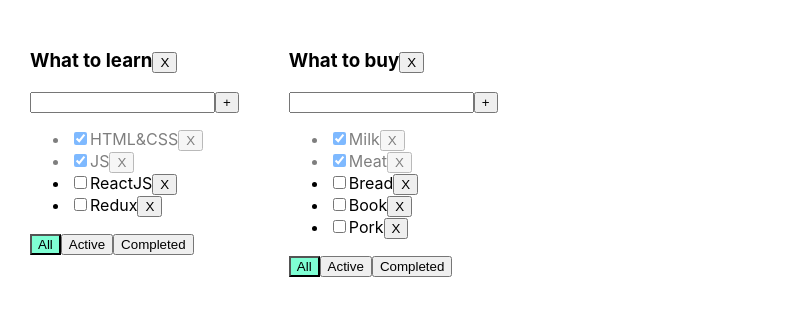
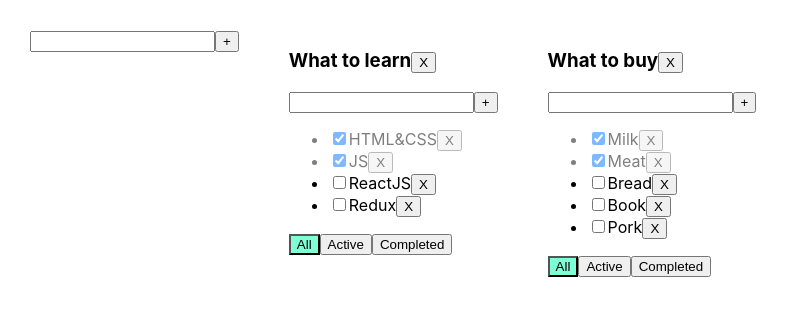
Before and after one commit to cheechoo28/to-do-list, a React (Create React App) app: page / in a window 1280 px wide. Shown: the top 316 px of the page, without its empty margins (0-789 px from the left). Built offline with nearby package versions, Linux system fonts and the light colour scheme.

Commit message:
to-do-list-6

```diff
--- /dev/null
+++ b/src/AddItem.tsx
@@ -0,0 +1,41 @@
+import React, {ChangeEvent, KeyboardEvent, useState} from "react";
+
+type AddItemPropsType = {
+    addItem: (changeTitle: string) => void
+}
+
+export function AddItem(props: AddItemPropsType) {
+    const [error, setError] = useState<string | null>(null)
+    const [newTitleForTask, setNewTitleForTask] = useState<string>('')
+
+    const onChangeHandler = (e: ChangeEvent<HTMLInputElement>) => {
+        setNewTitleForTask(e.currentTarget.value)
+    }
+    const onKeyPressHandler = (e: KeyboardEvent<HTMLInputElement>) => {
+        setError(null)
+        if (e.charCode === 13) {
+            addTask()
+        }
+    }
+    const addTask = () => {
+        if (newTitleForTask.trim() !== '') {
+            props.addItem(newTitleForTask.trim())
+            setNewTitleForTask('')
+        } else {
+            setError("Title is required!")
+        }
+    }
+
+    return (
+        <div>
+            <input
+                className={error ? "error" : ""}
+                value={newTitleForTask}
+                onChange={onChangeHandler}
+                onKeyPress={onKeyPressHandler}
+            />
+            <button onClick={addTask}>+</button>
+            {error && <div className={"error-message"}>{error}</div>}
+        </div>
+    )
+}
--- a/src/App.tsx
+++ b/src/App.tsx
@@ -2,6 +2,7 @@ import React, {useState} from 'react';
 import './App.css';
 import {TasksType, TodoList} from "./TodoList";
 import {v1} from "uuid";
+import {AddItem} from "./AddItem";
 
 
 export type FilterType = "all" | "active" | "completed"
@@ -43,6 +44,7 @@ function App() {
         tasksObj[toDoListID] = toDoListTasks.filter(t => t.id !== taskID)
         setTasks({...tasksObj})
     }
+
     function changeFilter(value: FilterType, toDoListID: string) {
         const toDoList = toDoLists.find(tl => tl.id === toDoListID)
         if (toDoList) {
@@ -50,12 +52,14 @@ function App() {
             setToDoLists([...toDoLists])
         }
     }
+
     function addTask(title: string, toDoListID: string) {
         const task = {id: v1(), title: title, isDone: false}
         const toDoListTasks = tasksObj[toDoListID]
         tasksObj[toDoListID] = [task, ...toDoListTasks]
         setTasks({...tasksObj})
     }
+
     function changeStatus(taskID: string, isDone: boolean, toDoListID: string) {
         const toDoListTasks = tasksObj[toDoListID]
         const task = toDoListTasks.find(t => t.id === taskID)
@@ -64,17 +68,46 @@ function App() {
             setTasks({...tasksObj})
         }
     }
-    function removeToDoLIst (toDoListID: string) {
+
+    function removeToDoList(toDoListID: string) {
         const toDoList = toDoLists.filter(tl => tl.id !== toDoListID)
-        if(toDoList) {
+        if (toDoList) {
             setToDoLists([...toDoList])
             delete tasksObj[toDoListID]
         }
     }
 
-    console.log(tasksObj)
+    function addToDoList(titleForToDoList: string) {
+        const toDoListID = v1()
+        const newToDoList: ToDoListsType = {id: toDoListID, title: titleForToDoList, filter: "all"}
+        setToDoLists([newToDoList, ...toDoLists])
+        setTasks({
+            ...tasksObj,
+            [toDoListID]: []
+        })
+    }
+
+    function changeTitle(taskID: string, newTitle: string, toDoListID: string) {
+        const toDoListTask = tasksObj[toDoListID]
+        const task = toDoListTask.find(t => t.id === taskID)
+        if (task) {
+            task.title = newTitle
+            setTasks({...tasksObj})
+        }
+
+    }
+
+    function changeTitleToDoList(toDoListID: string, newTitle: string) {
+        const toDoList = toDoLists.find(tl => tl.id === toDoListID)
+        if (toDoList) {
+            toDoList.title = newTitle
+            setToDoLists([...toDoLists])
+        }
+    }
+
     return (
         <div className="App">
+            <AddItem addItem={addToDoList}/>
             {
                 toDoLists.map(tl => {
                     const allTasksForToDoList = tasksObj[tl.id]
@@ -96,7 +129,9 @@ function App() {
                         addTask={addTask}
                         changeStatus={changeStatus}
                         filter={tl.filter}
-                        removeToDoLIst={removeToDoLIst}
+                        removeToDoList={removeToDoList}
+                        changeTitle={changeTitle}
+                        changeTitleToDoList={changeTitleToDoList}
                     />
                 })
             }
--- /dev/null
+++ b/src/EditableSpan.tsx
@@ -0,0 +1,31 @@
+import React, {ChangeEvent, useState} from "react";
+
+type EditableSpanPropsType = {
+    title: string
+    onChange:(changeTitle: string) => void
+}
+
+export function EditableSpan(props: EditableSpanPropsType) {
+
+    const [editMode, setEditMode] = useState<boolean>(false)
+    const [changeTitle, setChangeTitle] = useState<string>('')
+
+    const activeEditMode = () => {
+        setEditMode(true)
+        setChangeTitle(props.title)
+    }
+    const onChangeTitleHandler = (e: ChangeEvent<HTMLInputElement>) => {
+        setChangeTitle(e.currentTarget.value)
+    }
+    const offEditMode = () => {
+        setEditMode(false)
+        props.onChange(changeTitle)
+    }
+
+
+
+    return (
+        editMode ? <input value={changeTitle} onChange={onChangeTitleHandler} onBlur={offEditMode} autoFocus/> :
+            <span onDoubleClick={activeEditMode}>{props.title}</span>
+    )
+}
--- a/src/TodoList.tsx
+++ b/src/TodoList.tsx
@@ -1,5 +1,7 @@
-import React, {ChangeEvent, KeyboardEvent, useState} from "react";
+import React, {ChangeEvent} from "react";
 import {FilterType} from "./App";
+import {AddItem} from "./AddItem";
+import {EditableSpan} from "./EditableSpan";
 
 export type TasksType = {
     id: string
@@ -16,32 +18,21 @@ type PropsType = {
     changeFilter: (value: FilterType, toDoLIstID: string) => void
     addTask: (title: string, toDoListID: string) => void
     changeStatus: (taskID: string, isDone: boolean, toDoListID: string) => void
-    removeToDoLIst: (toDoListID: string) => void
+    changeTitle: (taskID: string, newTitle: string, toDoListId: string) => void
+    removeToDoList: (toDoListID: string) => void
+    changeTitleToDoList: (toDoListID: string, newTitle: string) => void
 }
 
 export function TodoList(props: PropsType) {
 
-    const [newTitleForTask, setNewTitleForTask] = useState<string>('')
-    const [error, setError] = useState<string | null>(null)
 
-    const addTask = () => {
-        if (newTitleForTask.trim() !== '') {
-            props.addTask(newTitleForTask.trim(), props.id)
-            setNewTitleForTask('')
-        } else {
-            setError("Title is required!")
-        }
+    const removeToDoList = () => props.removeToDoList(props.id)
+    const addTask = (changeTitle: string) => {
+        props.addTask(changeTitle, props.id)
     }
-    const onChangeHandler = (e: ChangeEvent<HTMLInputElement>) => {
-        setNewTitleForTask(e.currentTarget.value)
+    const changeTitleToDoList = (newTitle: string) => {
+        props.changeTitleToDoList(props.id, newTitle)
     }
-    const onKeyPressHandler = (e: KeyboardEvent<HTMLInputElement>) => {
-        setError(null)
-        if (e.charCode === 13) {
-            addTask()
-        }
-    }
-    const removeToDoList = () => props.removeToDoLIst(props.id)
 
     const changeFilterToAll = () => {
         props.changeFilter("all", props.id)
@@ -55,17 +46,10 @@ export function TodoList(props: PropsType) {
 
     return (
         <div>
-            <h3>{props.title}<button onClick={removeToDoList}>X</button></h3>
-            <div>
-                <input
-                    className={error ? "error" : ""}
-                    value={newTitleForTask}
-                    onChange={onChangeHandler}
-                    onKeyPress={onKeyPressHandler}
-                />
-                <button onClick={addTask}>+</button>
-            </div>
-            {error && <div className={"error-message"}>{error}</div>}
+            <h3><EditableSpan title={props.title} onChange={changeTitleToDoList}/>
+                <button onClick={removeToDoList}>X</button>
+            </h3>
+            <AddItem addItem={addTask}/>
             <ul>
                 {
                     props.tasks.map(t => {
@@ -74,11 +58,13 @@ export function TodoList(props: PropsType) {
                             const onChangeStatus = (e: ChangeEvent<HTMLInputElement>) => {
                                 props.changeStatus(t.id, e.currentTarget.checked, props.id)
                             }
-
+                            const changeTaskTitle = (changeTitle: string) => {
+                                props.changeTitle(t.id, changeTitle, props.id)
+                            }
                             return (
                                 <li key={t.id} className={t.isDone ? "is-done" : ""}>
                                     <input type="checkbox" checked={t.isDone} onChange={onChangeStatus}/>
-                                    <span>{t.title}</span>
+                                    <EditableSpan title={t.title} onChange={changeTaskTitle}/>
                                     <button onClick={removeTask}>X</button>
                                 </li>)
                         }
@@ -86,9 +72,14 @@ export function TodoList(props: PropsType) {
                 }
             </ul>
             <div>
-                <button onClick={changeFilterToAll} className={props.filter === "all" ? "active-filter" : ""}>All</button>
-                <button onClick={changeFilterToActive} className={props.filter === "active" ? "active-filter" : ""}>Active</button>
-                <button onClick={changeFilterToCompleted} className={props.filter === "completed" ? "active-filter" : ""}>Completed</button>
+                <button onClick={changeFilterToAll} className={props.filter === "all" ? "active-filter" : ""}>All
+                </button>
+                <button onClick={changeFilterToActive}
+                        className={props.filter === "active" ? "active-filter" : ""}>Active
+                </button>
+                <button onClick={changeFilterToCompleted}
+                        className={props.filter === "completed" ? "active-filter" : ""}>Completed
+                </button>
             </div>
         </div>
     )
```
